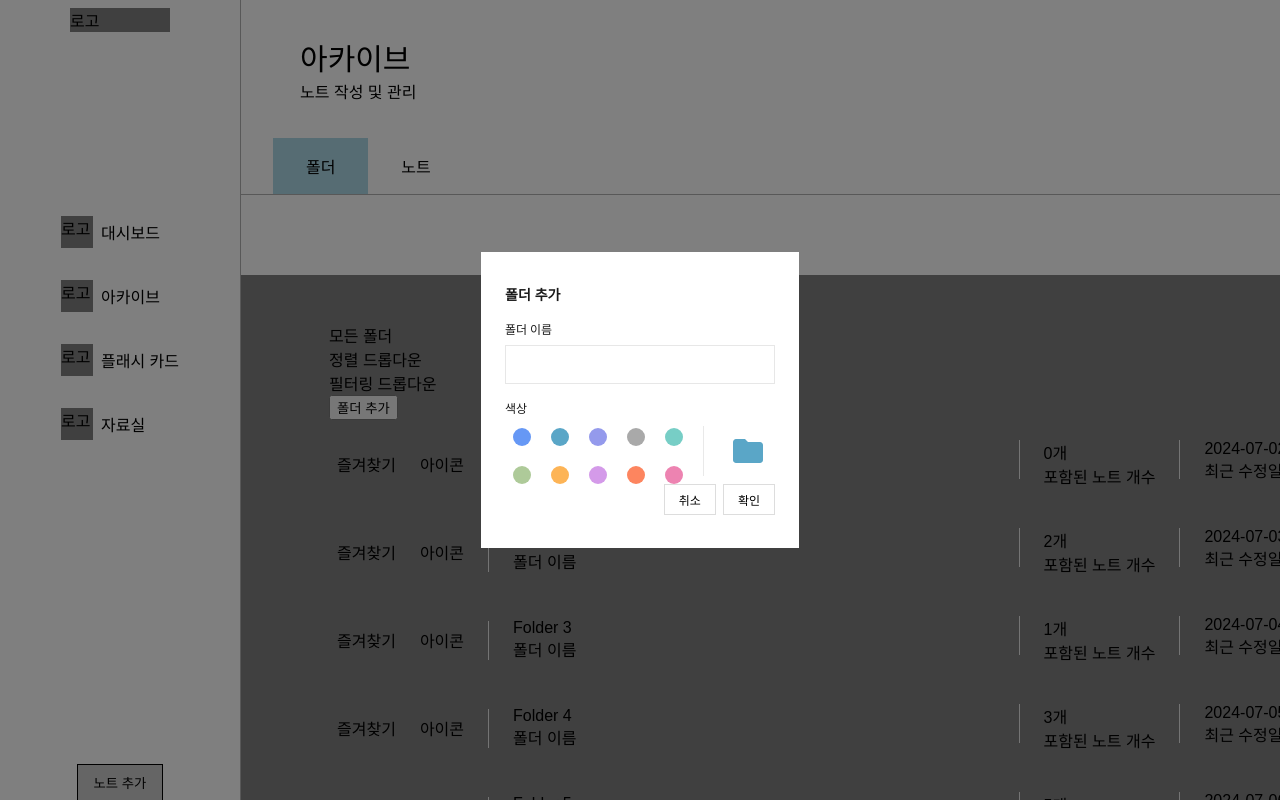
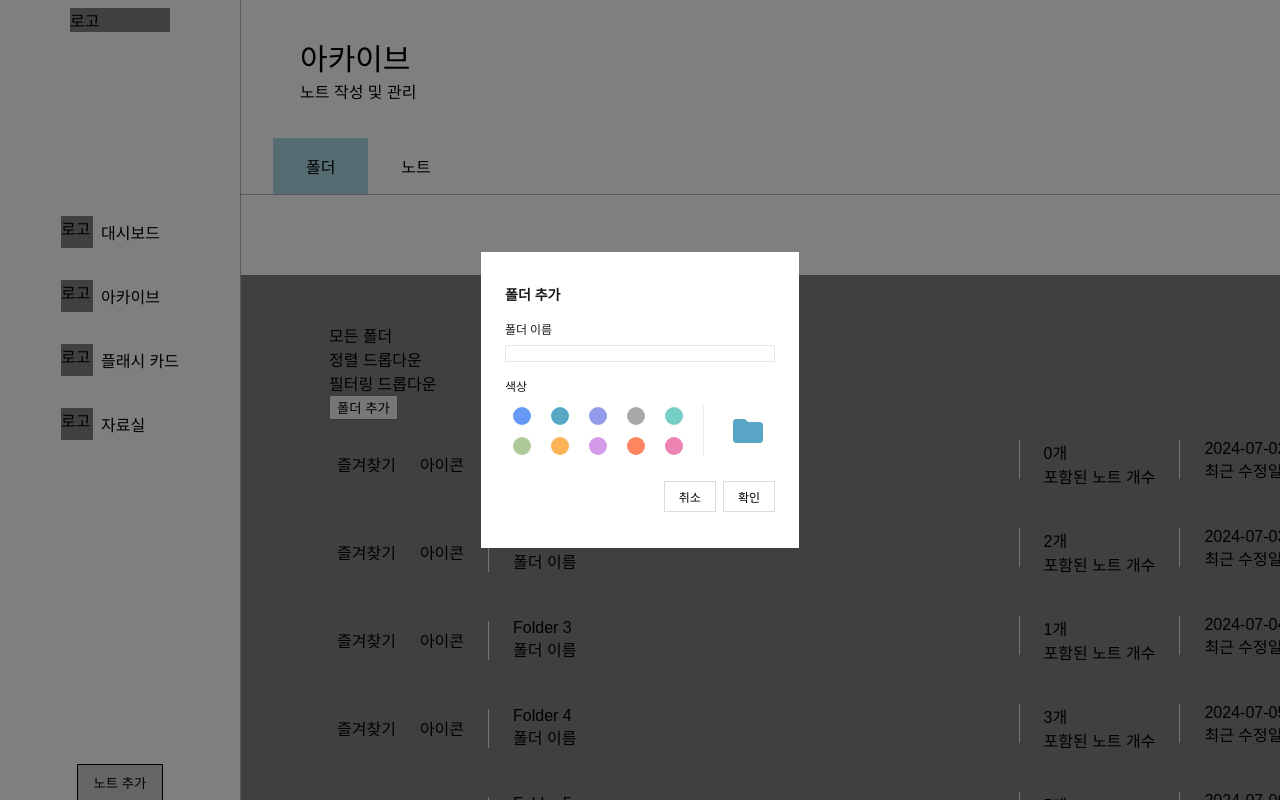
Before and after one commit to UMC-CARDIFY/Client-V1, a React (Vite) app: page /archive in a window 1280 px wide. Both pictures are taken after a click on the button "폴더 추가". Shown: the top 800 px of the page. Built offline with nearby package versions, Linux system fonts and the light colour scheme.

Commit message:
chore: 모달 레이아웃 수정

```diff
--- a/src/pages/Archive/components/FolderModal.jsx
+++ b/src/pages/Archive/components/FolderModal.jsx
@@ -30,7 +30,7 @@ const FormField = styled.div`
 
 const Input = styled.input`
   width: 270px;
-  height: 39px;
+  height: 100%;
   border: 1px solid #E7E7E7;
   padding: 0 15px;
   box-sizing: border-box;
@@ -81,15 +81,15 @@ const ColorContainer = styled.div`
   flex-direction: row;
   justify-content: center;
   align-items: center;
+  margin-top: 11px;
+  margin-bottom: 25px;
 `;
 
 const Color = styled.div`
   display: grid;
   grid-template-columns: repeat(5, 1fr);
   grid-template-rows: repeat(2, 1fr);
-  gap: 20px;
-  height: 100%;
-  margin-top: 11px;
+  gap: 12px 20px;
 `;
 
 const Circle = styled.div`
```
